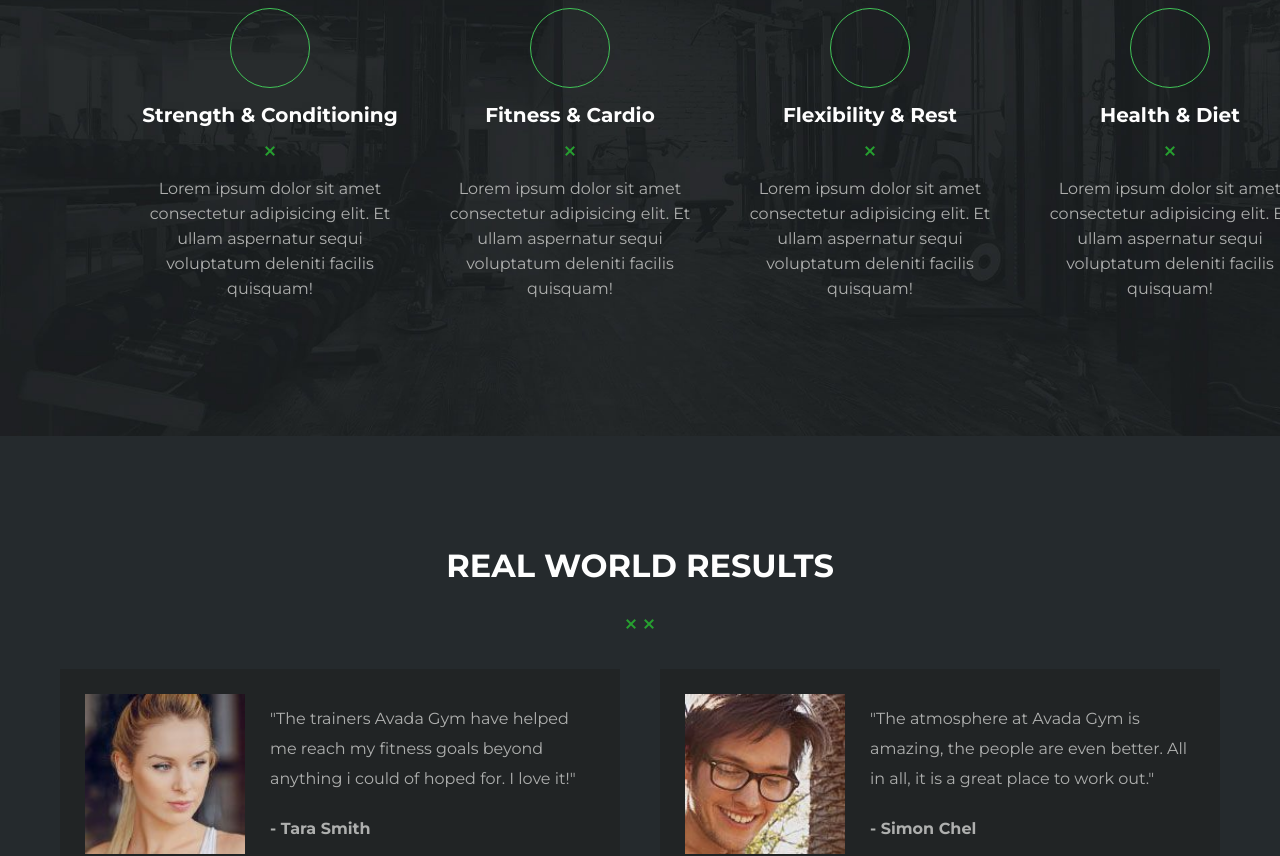
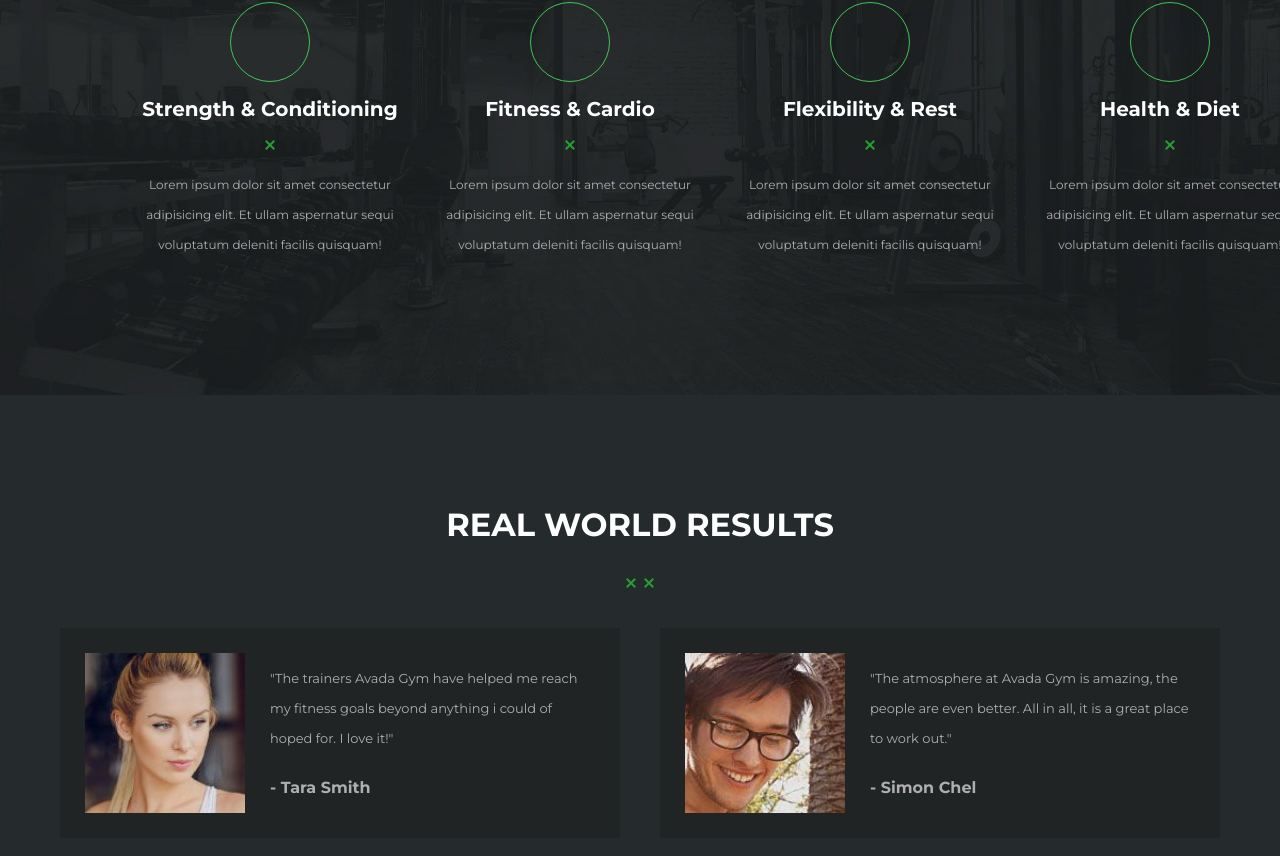
Before and after one commit to pizzi9523/proj-html-vuejs, a Vue app: page / in a window 1280 px wide. Shown: the part 2082-2938 px from the top of the page. Built offline with nearby package versions, Linux system fonts and the light colour scheme; the HTML template or start-up script is replaced by a standard one.

Commit message:
fix font-size text Join,review,services,signup

```diff
--- a/src/components/JoinUs.vue
+++ b/src/components/JoinUs.vue
@@ -37,9 +37,9 @@ export default {};
     button {
       color: $primary-text-color;
       border-color: $primary-text-color;
+      transition: 0.5s;
       &:hover {
-        color: $secondary-text-color;
-        border-color: $secondary-text-color;
+        transform: scale(1.1);
       }
     }
   }
--- a/src/components/ResultReview.vue
+++ b/src/components/ResultReview.vue
@@ -13,7 +13,7 @@
               alt=""
             />
             <div>
-              <p>{{ review.text }}</p>
+              <p class="review_text">{{ review.text }}</p>
               <p>
                 <strong>- {{ review.reviewer }}</strong>
               </p>
@@ -88,6 +88,9 @@ export default {
       padding: 10px 0;
       line-height: 30px;
       color: $secondary-text-color;
+      &.review_text {
+        font-size: 13px;
+      }
     }
   }
 }
--- a/src/components/Services.vue
+++ b/src/components/Services.vue
@@ -128,7 +128,8 @@ export default {
     p {
       color: $secondary-text-color;
       padding: 15px;
-      line-height: 25px;
+      line-height: 30px;
+      font-size: 12px;
     }
   }
 }
--- a/src/components/SignUp.vue
+++ b/src/components/SignUp.vue
@@ -82,6 +82,7 @@ export default {
 
       label {
         color: $secondary-text-color;
+        font-size: 13px;
       }
       input {
         background-color: transparent;
```
